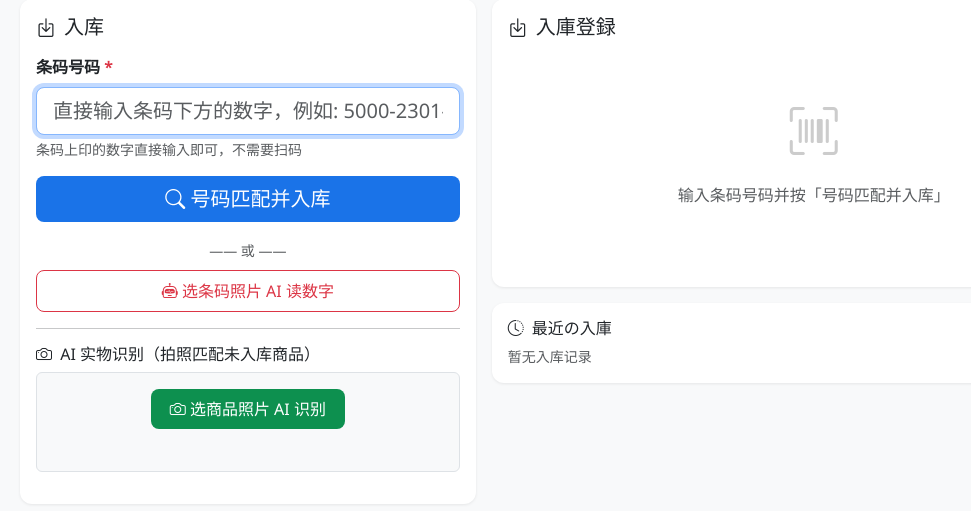
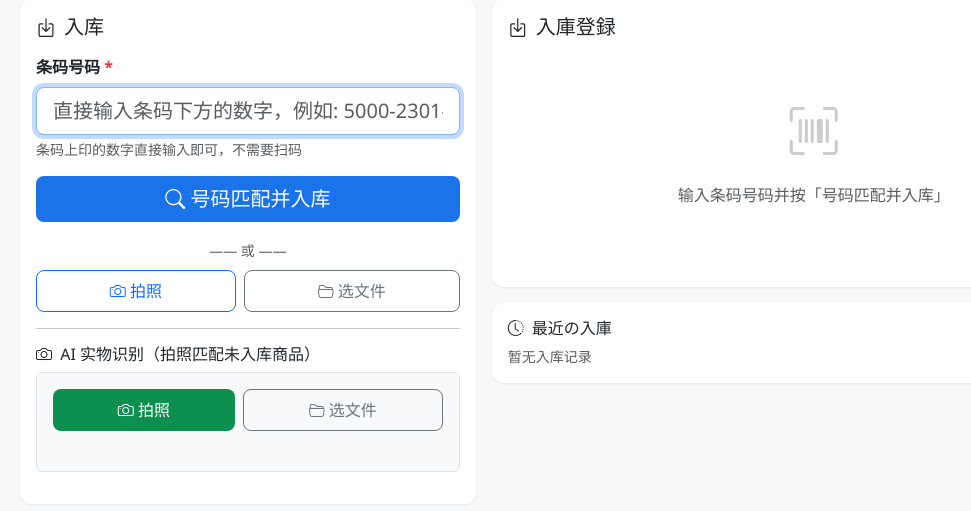
Before and after one commit to yaoyutong12/inventory-management-system, a Flask app: page /inbound in a window 1280 px wide. Shown: the part 100-611 px from the top of the page, without its empty margins (62-1033 px from the left). Run offline with Flask 3, Linux system fonts and the light colour scheme; data comes from the database, SQL or seed files in the repository; data that the repository does not hold is empty; some libraries are stand-ins or nearby versions.

Commit message:
添加电脑端摄像头拍照功能，条码和商品识别各一个拍照按钮

```diff
--- a/inventory-system/templates/inbound.html
+++ b/inventory-system/templates/inbound.html
@@ -33,11 +33,14 @@
                 <div class="text-center mb-2">
                     <span class="text-muted small">—— 或 ——</span>
                 </div>
-                <div class="d-grid gap-2">
+                <div class="d-flex gap-2">
                     <input type="file" id="aiBarcodeInput" accept="image/*"
                            style="display:none" onchange="aiReadBarcode(event)">
-                    <button class="btn btn-outline-danger" onclick="document.getElementById('aiBarcodeInput').click()">
-                        <i class="bi bi-robot"></i> 选条码照片 AI 读数字
+                    <button class="btn btn-outline-primary flex-fill" onclick="openCameraFor('barcode')">
+                        <i class="bi bi-camera"></i> 拍照
+                    </button>
+                    <button class="btn btn-outline-secondary flex-fill" onclick="document.getElementById('aiBarcodeInput').click()">
+                        <i class="bi bi-folder2-open"></i> 选文件
                     </button>
                 </div>
 
@@ -48,9 +51,14 @@
                 <div class="border rounded p-3 bg-light text-center" id="photoDropZone" style="min-height:100px">
                     <input type="file" id="photoInput" accept="image/*"
                            class="form-control" onchange="uploadAIPhoto()" style="display:none">
-                    <button class="btn btn-success" onclick="document.getElementById('photoInput').click()">
-                        <i class="bi bi-camera"></i> 选商品照片 AI 识别
-                    </button>
+                    <div class="d-flex gap-2">
+                        <button class="btn btn-success flex-fill" onclick="openCameraFor('product')">
+                            <i class="bi bi-camera"></i> 拍照
+                        </button>
+                        <button class="btn btn-outline-secondary flex-fill" onclick="document.getElementById('photoInput').click()">
+                            <i class="bi bi-folder2-open"></i> 选文件
+                        </button>
+                    </div>
                     <div class="mt-2">
                         <div id="photoPreview" class="d-none">
                             <img id="photoImg" class="border rounded shadow" style="max-width:100%;max-height:180px">
@@ -204,6 +212,30 @@
                                     <label class="form-label small">备注（选填）</label>
                                     <textarea class="form-control" id="scrapNote" rows="2" placeholder="可输入详细说明..."></textarea>
                                 </div>
+                            </div>
+                        </div>
+                    </div>
+                </div>
+
+                <!-- Camera Modal -->
+                <div class="modal fade" id="cameraModal" tabindex="-1" data-bs-backdrop="static">
+                    <div class="modal-dialog modal-dialog-centered">
+                        <div class="modal-content">
+                            <div class="modal-header py-2">
+                                <h6 class="modal-title"><i class="bi bi-camera-video text-danger"></i> 拍照</h6>
+                                <button type="button" class="btn-close" onclick="stopCamera()"></button>
+                            </div>
+                            <div class="modal-body p-2 text-center bg-dark">
+                                <video id="cameraVideo" autoplay playsinline
+                                       style="width:100%;max-height:60vh;border-radius:6px;background:#000"></video>
+                                <canvas id="cameraCanvas" style="display:none"></canvas>
+                            </div>
+                            <div class="modal-footer py-2">
+                                <button class="btn btn-lg btn-danger rounded-circle"
+                                        style="width:60px;height:60px;font-size:24px"
+                                        id="captureBtn" onclick="capturePhoto()">
+                                    <i class="bi bi-camera"></i>
+                                </button>
                             </div>
                         </div>
                     </div>
@@ -872,6 +904,90 @@ async function markAsScrap(reason) {
     }
 }
 
+// ─── Camera Capture ──────────────────────────
+let _cameraStream = null;
+let _cameraTarget = null;
+
+async function openCameraFor(target) {
+    _cameraTarget = target;
+    const modal = new bootstrap.Modal(document.getElementById('cameraModal'));
+    modal.show();
+
+    const video = document.getElementById('cameraVideo');
+    try {
+        _cameraStream = await navigator.mediaDevices.getUserMedia({
+            video: { facingMode: 'environment', width: { ideal: 1280 }, height: { ideal: 720 } }
+        });
+        video.srcObject = _cameraStream;
+    } catch (e) {
+        showToast('摄像头不可用: ' + e.message, 'danger');
+        modal.hide();
+    }
+}
+
+function stopCamera() {
+    if (_cameraStream) {
+        _cameraStream.getTracks().forEach(t => t.stop());
+        _cameraStream = null;
+    }
+    document.getElementById('cameraVideo').srcObject = null;
+    _cameraTarget = null;
+    bootstrap.Modal.getInstance(document.getElementById('cameraModal'))?.hide();
+}
+
+// Auto-stop camera when modal is dismissed
+document.getElementById('cameraModal').addEventListener('hidden.bs.modal', () => {
+    if (_cameraStream) {
+        _cameraStream.getTracks().forEach(t => t.stop());
+        _cameraStream = null;
+    }
+    document.getElementById('cameraVideo').srcObject = null;
+    _cameraTarget = null;
+});
+
+async function capturePhoto() {
+    const video = document.getElementById('cameraVideo');
+    const canvas = document.getElementById('cameraCanvas');
+    canvas.width = video.videoWidth;
+    canvas.height = video.videoHeight;
+    canvas.getContext('2d').drawImage(video, 0, 0);
+
+    const dataUrl = canvas.toDataURL('image/jpeg', 0.9);
+
+    // Stop camera and close modal
+    if (_cameraStream) {
+        _cameraStream.getTracks().forEach(t => t.stop());
+        _cameraStream = null;
+    }
+    bootstrap.Modal.getInstance(document.getElementById('cameraModal')).hide();
+
+    // Route to appropriate function
+    const blob = dataURLtoBlob(dataUrl);
+    const file = new File([blob], 'camera.jpg', { type: 'image/jpeg' });
+
+    if (_cameraTarget === 'barcode') {
+        const dt = new DataTransfer();
+        dt.items.add(file);
+        document.getElementById('aiBarcodeInput').files = dt.files;
+        await aiReadBarcode({ target: { files: dt.files } });
+    } else if (_cameraTarget === 'product') {
+        const dt = new DataTransfer();
+        dt.items.add(file);
+        document.getElementById('photoInput').files = dt.files;
+        await uploadAIPhoto();
+    }
+    _cameraTarget = null;
+}
+
+function dataURLtoBlob(dataurl) {
+    const parts = dataurl.split(',');
+    const mime = parts[0].match(/:(.*?);/)[1];
+    const bytes = atob(parts[1]);
+    const arr = new Uint8Array(bytes.length);
+    for (let i = 0; i < bytes.length; i++) arr[i] = bytes.charCodeAt(i);
+    return new Blob([arr], { type: mime });
+}
+
 // ─── Init ──────────────────────────────────────
 loadRecentInbound();
 (function() {
```
